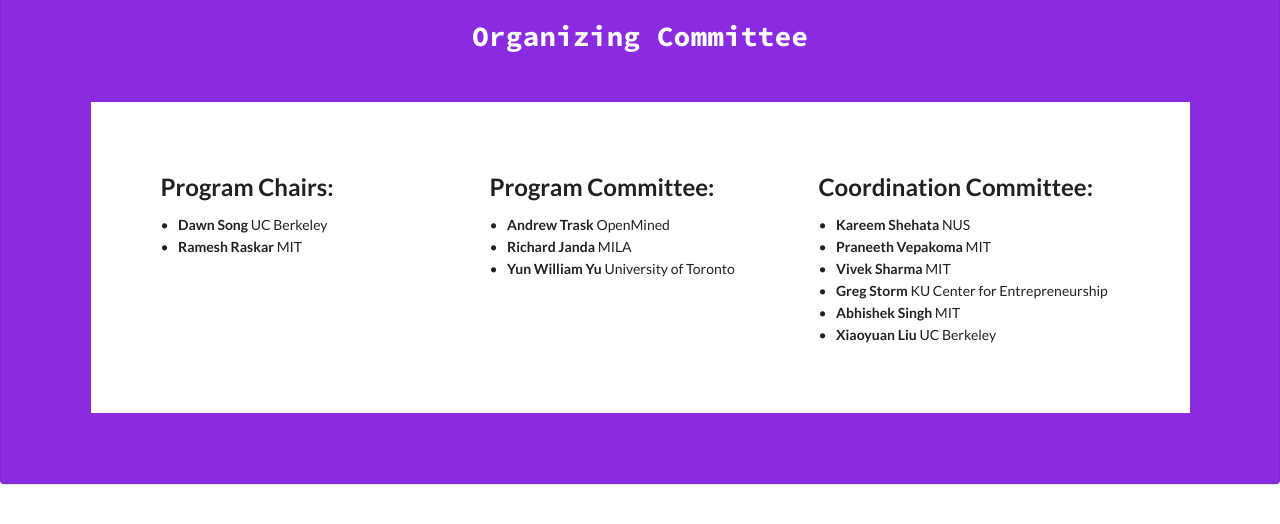
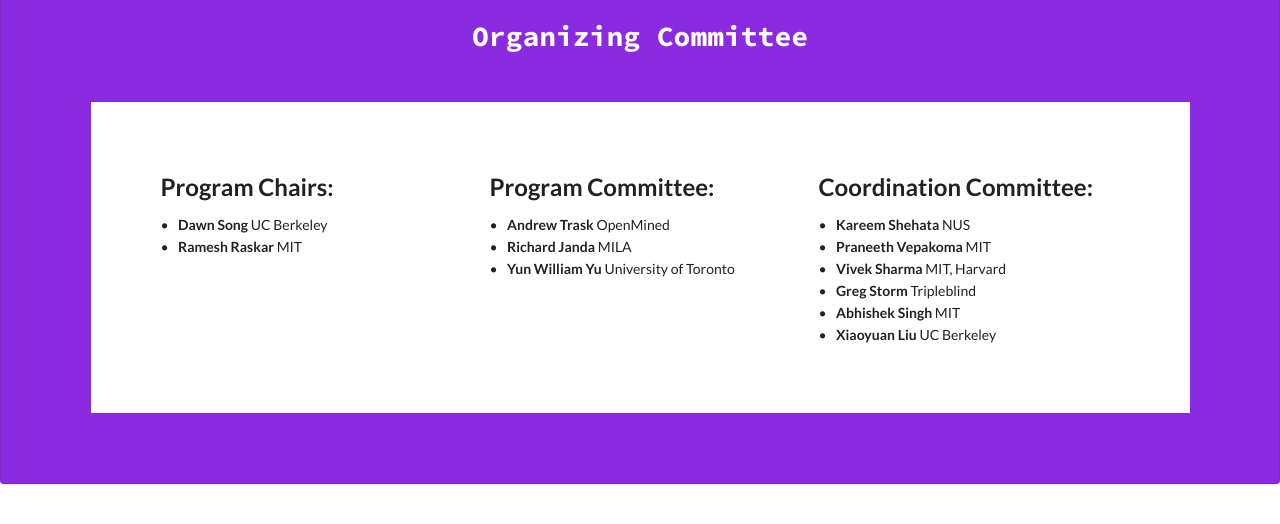
Before and after one commit to responsible-data-summit/responsible-data-summit.github.io, a Jekyll site: the page built from pages/pandemic.html, in a window 1280 px wide and 900 px high, scrolled down 6313 px, cut to the strip 0-530 px from the top of the window. Shown: the top 524 px of the strip. Built offline with Jekyll 4.4.1, drawn with Linux system fonts in a browser that asks for light colours.

Commit message:
change aff of coor committee

```diff
--- a/_data/committee_coorcom.yml
+++ b/_data/committee_coorcom.yml
@@ -3,9 +3,9 @@
 - name: Praneeth Vepakoma
   aff: MIT
 - name: Vivek Sharma
-  aff: MIT
+  aff: MIT, Harvard
 - name: Greg Storm
-  aff: KU Center for Entrepreneurship
+  aff: Tripleblind
 - name: Abhishek Singh
   aff: MIT
 - name: Xiaoyuan Liu
```
